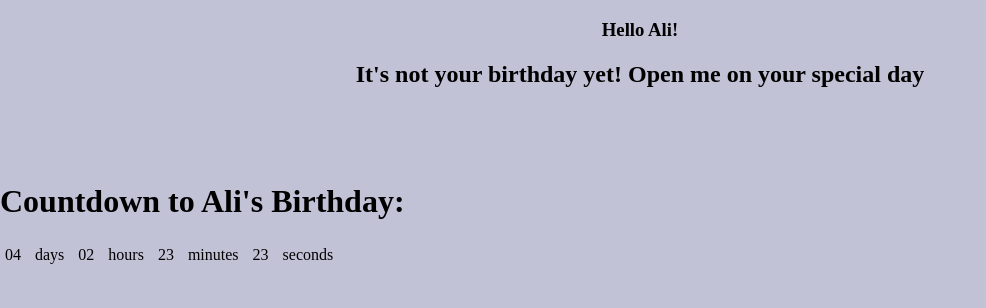
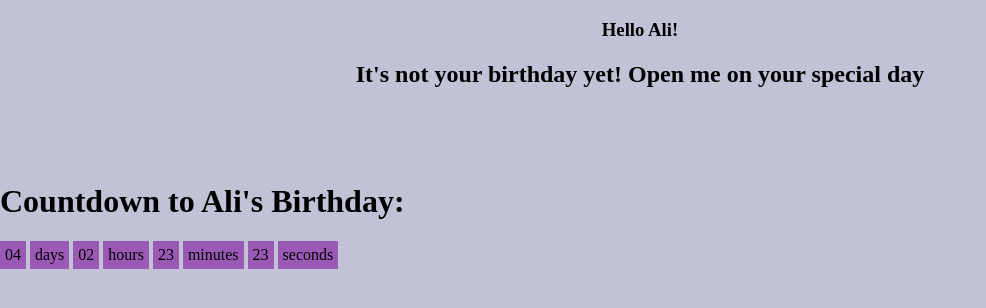
Before and after one commit to nicolekucik/nicolekucik.github.io, a plain HTML site: page ali.html in a window 1280 px wide. Shown: the whole page, without its empty margins (0-986 px from the left). Drawn offline with nearby package versions, Linux system fonts and the light colour scheme.

Commit message:
Update main.css

```diff
--- a/main.css
+++ b/main.css
@@ -193,6 +193,6 @@ div.img a:hover img {
 text-align: center;
 display: inline-block;
 padding: 5px;
-background: ##9b59b6;
+background: #9b59b6;
 margin: 0 0 20px;
 }
```
